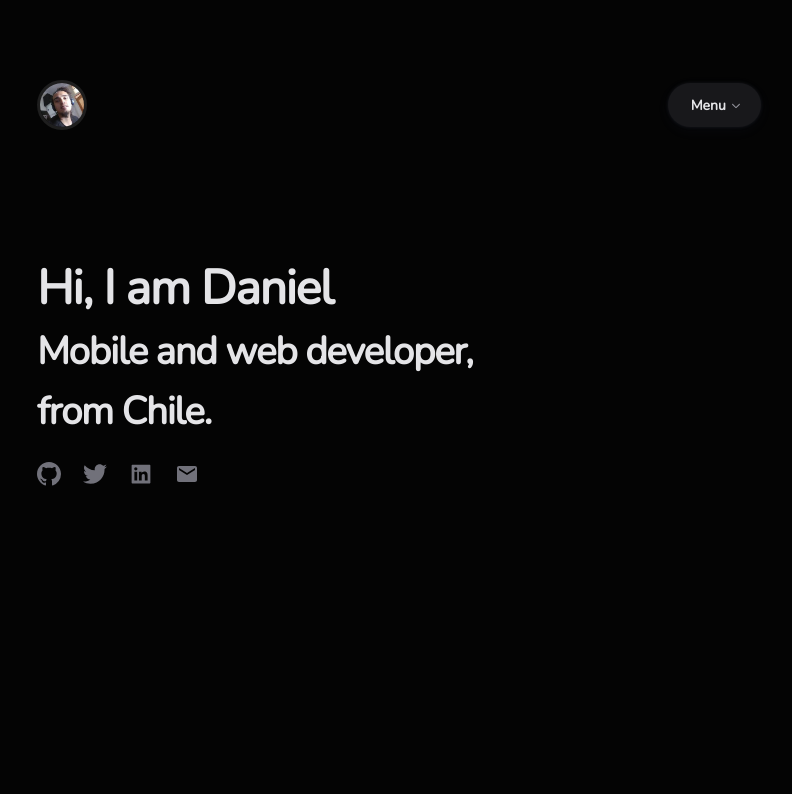
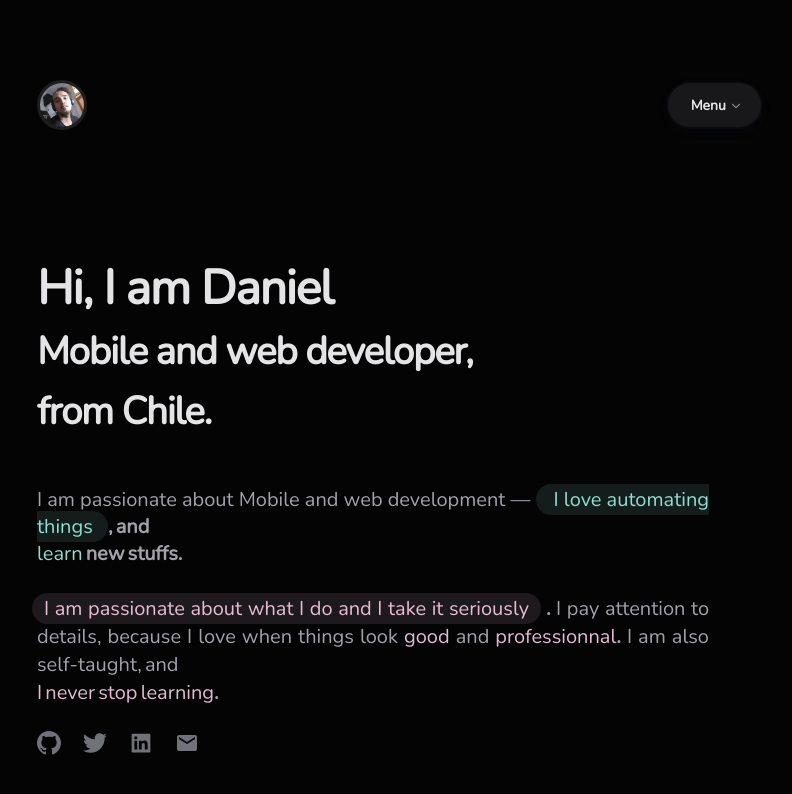
Before and after one commit to danielpizarrotadres/web-site, a React (Create React App) app: page / in a window 1280 px wide. Shown: the top 794 px of the page, without its empty margins (241-1033 px from the left). Built offline with nearby package versions, Linux system fonts and the light colour scheme.

Commit message:
:lipstick: Beautify subtitle sections

```diff
--- a/src/App.js
+++ b/src/App.js
@@ -136,18 +136,16 @@ const App = () => {
     const resume = () => {
         return <React.Fragment>
             <div className={classes.Resume}>
-                {/*
                 <p className={classes.TopItem}>
-                        I am passionate about development <span className={classes.ScreenPlay}>—</span>
+                    I am passionate about Mobile and web development <span className={classes.ScreenPlay}>—</span>
                     <span className={classes.Highlight}> I love automating things </span>
-                        <span className={classes.Point}>,</span>
+                    <span className={classes.Point}>, and</span>
                     <br />
-                        <span className={classes.Slim}> modern technologies </span> and
-                        <span className={classes.Slim}> good developer experience</span>
-                        <span className={classes.Point}>.</span>
+                    <span className={classes.Slim}>learn </span>
+                    <span className={classes.Point}>new stuffs.</span>
                 </p>
                 <p className={classes.BottomItem}>
-                        <span className={classes.PinkHighlight}>I am a perfectionist</span>
+                    <span className={classes.PinkHighlight}>I am passionate about what I do and I take it seriously</span>
                     <span className={classes.PinkPoint}>. </span>
                     I pay attention to details,
                     because I love when things look
@@ -155,11 +153,10 @@ const App = () => {
                     and
                     <span className={classes.PinkSlim}> professionnal</span>
                     <span className={classes.PinkPoint}>. </span>
-                        I am also self-taught, and <br/>
+                    I am also self-taught, and <br />
                     <span className={classes.PinkSlim}> I never stop learning</span>
                     <span className={classes.PinkPoint}>.</span>
                 </p>
-                    */}
             </div>
         </React.Fragment>;
     };
--- a/src/App.module.css
+++ b/src/App.module.css
@@ -257,7 +257,6 @@
     max-width: 672px;
     margin: 48px 0 0 0;
     /* border: 1px solid orangered; */
-    display: none;
     text-align: justify;
 }
 
```
Lines whose indentation alone changed are shown as unchanged.
